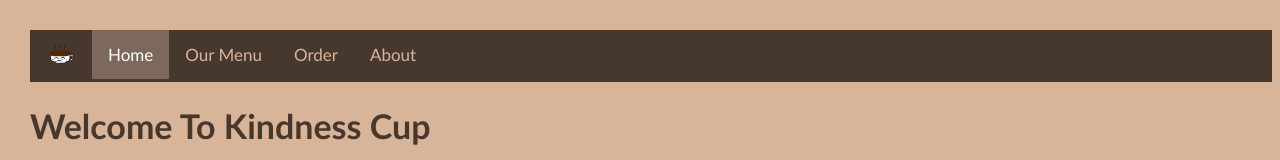
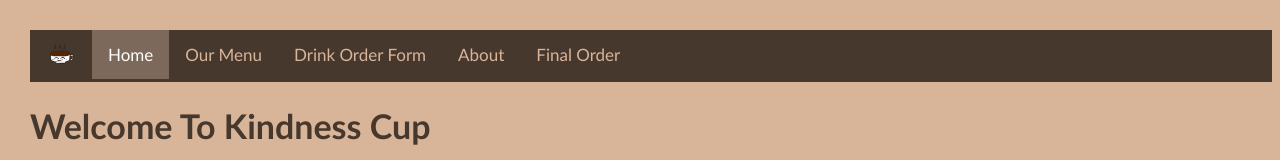
Before and after one commit to pymblelc/mw2022-arrow-vitalis, a plain HTML site: page index1.htm in a window 1280 px wide. Shown: the top 160 px of the page. Drawn offline with nearby package versions, Linux system fonts and the light colour scheme; no server answers.

Commit message:
last menu page created in html

```diff
--- a/index1.htm
+++ b/index1.htm
@@ -11,8 +11,9 @@
         <a href="#icon"><img src="images/kindnessCupLogoIcon.png" id="icon"></a>
         <a class="active" href="#home" id="homeTab">Home</a>
         <a href="#menu" id="ourMenu"> Our Menu </a>
-        <a href="#order" id="orderForm"> Order </a>
+        <a href="#order" id="orderForm"> Drink Order Form</a>
         <a href="#about" id="aboutCafe"> About </a>
+        <a href="#finalOrder" id="finalOrder"> Final Order </a>
       </div>
     <div id="homePage">
         <h1>Welcome To Kindness Cup</h1>
@@ -103,5 +104,8 @@
     <div id="aboutUs">
         <p> Watch this space! Information coming soon!</p>
     </div>
+    <div id="finalOrdertoSend">
+
+    </div>
     <script type='text/javascript' src='js/major.js'></script>
 </body>
```
